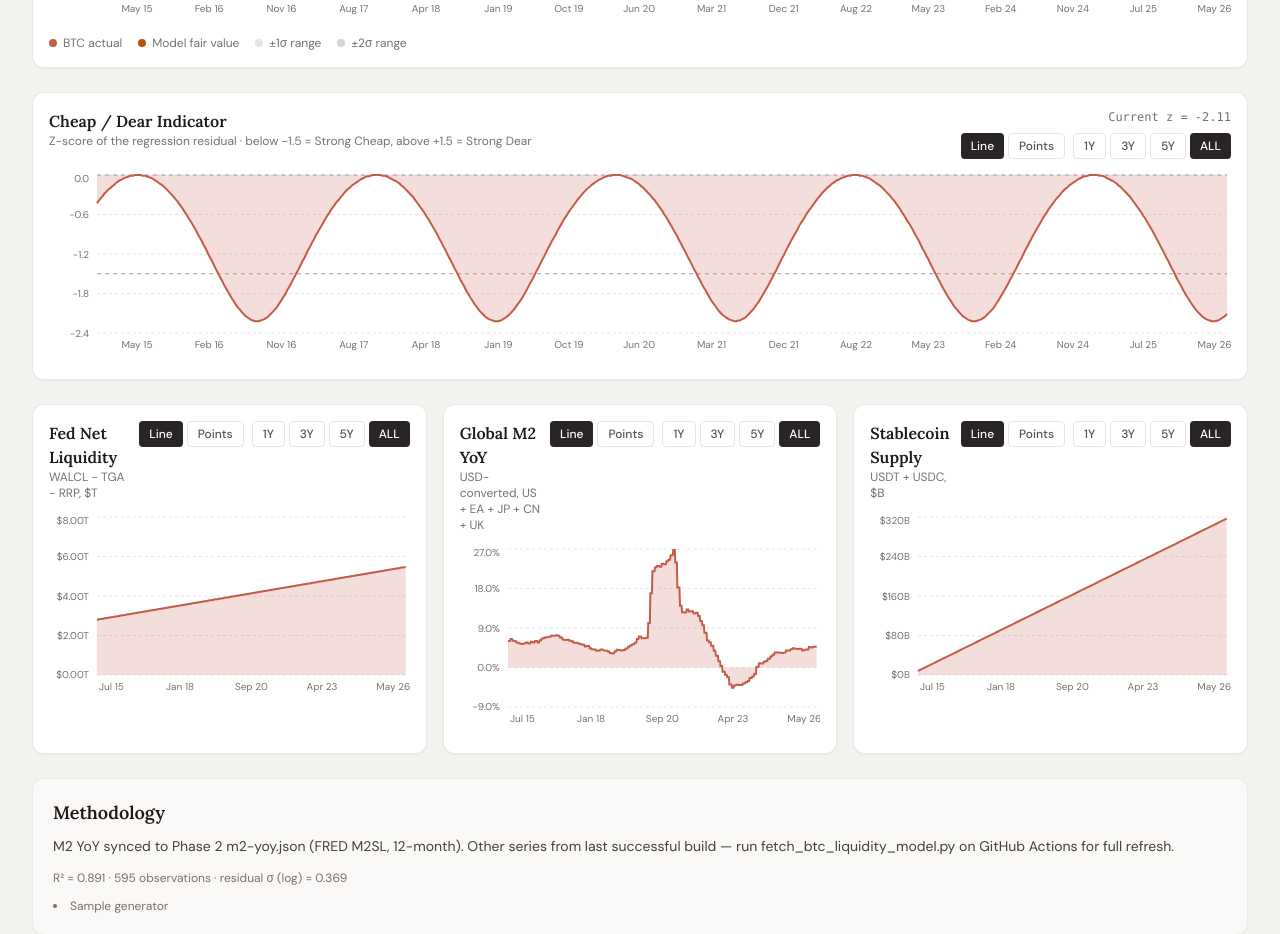
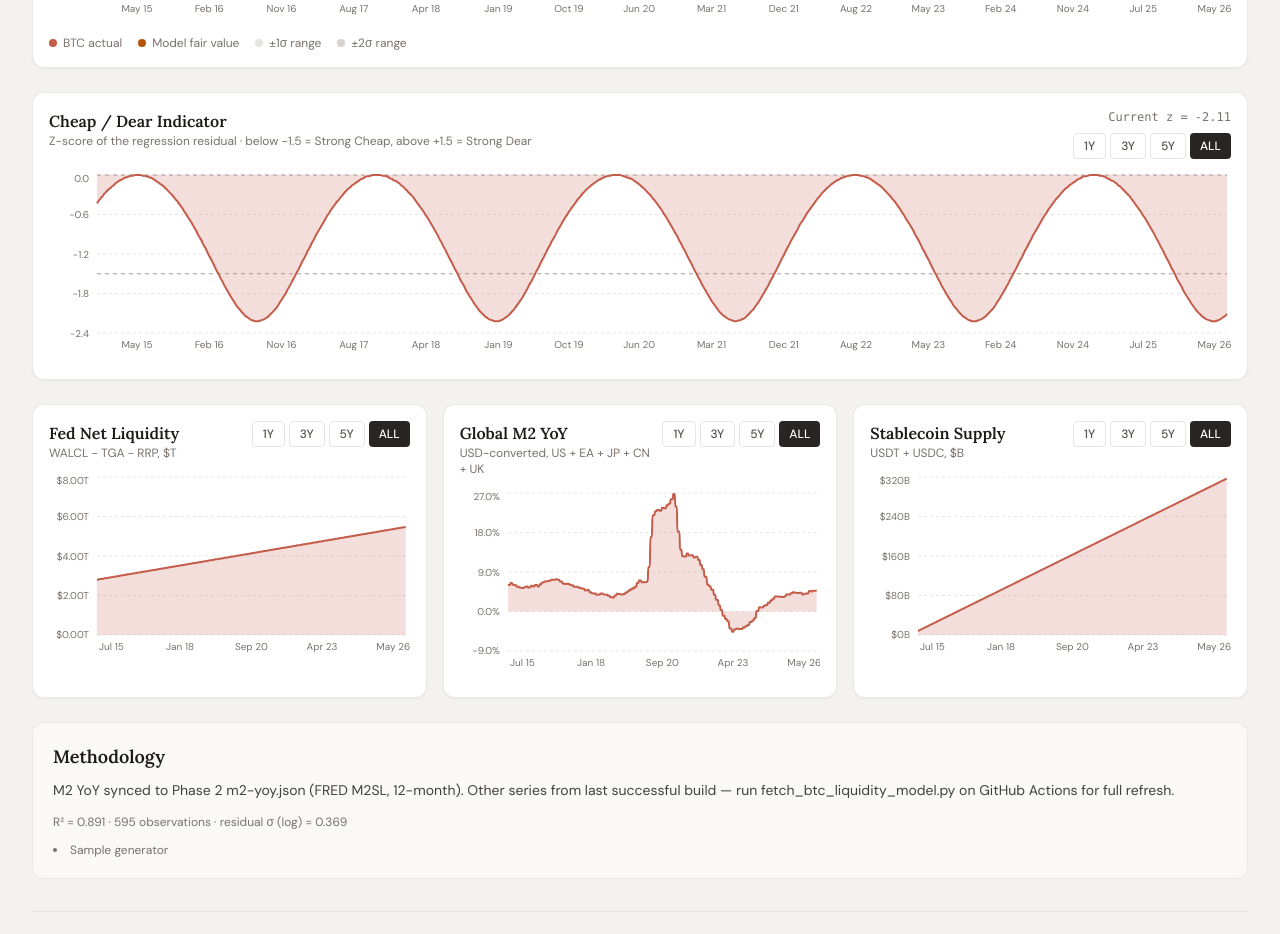
Before and after one commit to joshhop21/Spicy-Data-Dashboard, a Next.js app: page / in a window 1280 px wide. Shown: the part 2560-3494 px from the top of the page. Built offline with nearby package versions, Linux system fonts and the light colour scheme.

Commit message:
Fix BTC liquidity charts not rendering after styling change

```diff
--- a/components/additional/BtcLiquidityDashboard.tsx
+++ b/components/additional/BtcLiquidityDashboard.tsx
@@ -18,19 +18,10 @@ import type { BtcLiquidityModelData, BtcLiquidityPoint } from "@/lib/btc-liquidi
 type Props = { data: BtcLiquidityModelData };
 
 type RangeKey = "1Y" | "3Y" | "5Y" | "ALL";
-type LineStyle = "line" | "points";
-type ChartId = "fairValue" | "zScore" | "fedNet" | "globalM2" | "stables";
 
-const DEFAULT_LINE_STYLES: Record<ChartId, LineStyle> = {
-  fairValue: "line",
-  zScore: "line",
-  fedNet: "line",
-  globalM2: "line",
-  stables: "line",
-};
-
-/** Shared area look — coral stroke, soft fill. */
+/** Matches Global M2 YoY chart — soft area fill, coral stroke. */
 const CHART_STYLE = {
+  lineType: "monotone" as const,
   color: "#c45c4a",
   fillOpacity: 0.2,
   strokeWidth: 2,
@@ -63,11 +54,6 @@ type SeriesConfig = {
 export function BtcLiquidityDashboard({ data }: Props) {
   const { headline, cards, points, modelStats, methodology, sources, updatedAt } = data;
   const [range, setRange] = useState<RangeKey>("ALL");
-  const [lineStyles, setLineStyles] = useState(DEFAULT_LINE_STYLES);
-
-  const setLineStyle = (chartId: ChartId, style: LineStyle) => {
-    setLineStyles((prev) => ({ ...prev, [chartId]: style }));
-  };
 
   const filtered = useMemo(() => filterByRange(points, range), [points, range]);
 
@@ -165,10 +151,8 @@ export function BtcLiquidityDashboard({ data }: Props) {
         subtitle="Log scale · ±1σ shaded as the likely range, ±2σ as the extreme range"
         range={range}
         onRangeChange={setRange}
-        lineStyle={lineStyles.fairValue}
-        onLineStyleChange={(s) => setLineStyle("fairValue", s)}
       >
-        <FairValueChart data={fairValuePoints} lineStyle={lineStyles.fairValue} />
+        <FairValueChart data={fairValuePoints} />
         <div className="mt-2 flex flex-wrap gap-4 text-xs text-muted">
           <LegendDot color={CHART_STYLE.color} label="BTC actual" />
           <LegendDot color={CHART_STYLE.modelColor} label="Model fair value" />
@@ -183,13 +167,10 @@ export function BtcLiquidityDashboard({ data }: Props) {
         right={`Current z = ${headline.zScore.toFixed(2)}`}
         range={range}
         onRangeChange={setRange}
-        lineStyle={lineStyles.zScore}
-        onLineStyleChange={(s) => setLineStyle("zScore", s)}
       >
         <LiquidityAreaChart
           data={filtered}
           series={[{ key: "zScore", label: "Z-score" }]}
-          lineStyle={lineStyles.zScore}
           yFormatter={(v) => v.toFixed(1)}
           referenceLines={[
             { y: 1.5, label: "+1.5" },
@@ -200,48 +181,24 @@ export function BtcLiquidityDashboard({ data }: Props) {
       </ChartPanel>
 
       <div className="grid gap-4 lg:grid-cols-3">
-        <ChartPanel
-          title="Fed Net Liquidity"
-          subtitle="WALCL - TGA - RRP, $T"
-          range={range}
-          onRangeChange={setRange}
-          lineStyle={lineStyles.fedNet}
-          onLineStyleChange={(s) => setLineStyle("fedNet", s)}
-        >
+        <ChartPanel title="Fed Net Liquidity" subtitle="WALCL - TGA - RRP, $T" range={range} onRangeChange={setRange}>
           <LiquidityAreaChart
             data={filtered}
             series={[{ key: "fedNetLiqT", label: "Fed net liq" }]}
-            lineStyle={lineStyles.fedNet}
             yFormatter={(v) => `$${v.toFixed(2)}T`}
           />
         </ChartPanel>
-        <ChartPanel
-          title="Global M2 YoY"
-          subtitle="USD-converted, US + EA + JP + CN + UK"
-          range={range}
-          onRangeChange={setRange}
-          lineStyle={lineStyles.globalM2}
-          onLineStyleChange={(s) => setLineStyle("globalM2", s)}
-        >
+        <ChartPanel title="Global M2 YoY" subtitle="USD-converted, US + EA + JP + CN + UK" range={range} onRangeChange={setRange}>
           <LiquidityAreaChart
             data={filtered}
             series={[{ key: "globalM2Yoy", label: "Global M2 YoY" }]}
-            lineStyle={lineStyles.globalM2}
             yFormatter={(v) => `${v.toFixed(1)}%`}
           />
         </ChartPanel>
-        <ChartPanel
-          title="Stablecoin Supply"
-          subtitle="USDT + USDC, $B"
-          range={range}
-          onRangeChange={setRange}
-          lineStyle={lineStyles.stables}
-          onLineStyleChange={(s) => setLineStyle("stables", s)}
-        >
+        <ChartPanel title="Stablecoin Supply" subtitle="USDT + USDC, $B" range={range} onRangeChange={setRange}>
           <LiquidityAreaChart
             data={filtered}
             series={[{ key: "stableSupplyB", label: "Stablecoin supply" }]}
-            lineStyle={lineStyles.stables}
             yFormatter={(v) => `$${v.toFixed(0)}B`}
           />
         </ChartPanel>
@@ -264,26 +221,10 @@ export function BtcLiquidityDashboard({ data }: Props) {
   );
 }
 
-/** Straight segments between weekly points; optional dot at each point. */
-function seriesLineProps(lineStyle: LineStyle, color: string) {
-  if (lineStyle === "points") {
-    return {
-      type: "linear" as const,
-      dot: { r: 3, fill: color, stroke: "#fff", strokeWidth: 1.5 },
-      activeDot: { r: 4, stroke: color, strokeWidth: 2, fill: "#fff" },
-    };
-  }
-  return {
-    type: "linear" as const,
-    dot: false as const,
-  };
-}
-
 /** Shared chart shell — same grid, axes, tooltip as Global M2 YoY. */
 function LiquidityAreaChart({
   data,
   series,
-  lineStyle = "line",
   heightClass = "h-48",
   logScale = false,
   yFormatter,
@@ -292,7 +233,6 @@ function LiquidityAreaChart({
 }: {
   data: BtcLiquidityPoint[] | FairValuePoint[];
   series: SeriesConfig[];
-  lineStyle?: LineStyle;
   heightClass?: string;
   logScale?: boolean;
   yFormatter?: (v: number) => string;
@@ -366,37 +306,31 @@ function LiquidityAreaChart({
               }
             />
           ))}
-          {series.map((s) => {
-            const color = s.color ?? CHART_STYLE.color;
-            const lineProps = seriesLineProps(lineStyle, color);
-            return (
+          {series.map((s) => (
             <Area
               key={String(s.key)}
+              type={CHART_STYLE.lineType}
               dataKey={String(s.key)}
               name={String(s.key)}
-                stroke={color}
-                fill={color}
+              stroke={s.color ?? CHART_STYLE.color}
+              fill={s.color ?? CHART_STYLE.color}
               fillOpacity={CHART_STYLE.fillOpacity}
               strokeWidth={CHART_STYLE.strokeWidth}
+              dot={false}
               connectNulls
               isAnimationActive={false}
-                {...lineProps}
             />
-            );
-          })}
+          ))}
         </AreaChart>
       </ResponsiveContainer>
     </div>
   );
 }
 
-function FairValueChart({ data, lineStyle = "line" }: { data: FairValuePoint[]; lineStyle?: LineStyle }) {
+function FairValueChart({ data }: { data: FairValuePoint[] }) {
   if (data.length === 0) {
     return <ChartEmpty heightClass="h-80" />;
   }
-
-  const btcLine = seriesLineProps(lineStyle, CHART_STYLE.color);
-  const modelLine = seriesLineProps(lineStyle, CHART_STYLE.modelColor);
 
   return (
     <div className="h-80 w-full">
@@ -423,7 +357,7 @@ function FairValueChart({ data, lineStyle = "line" }: { data: FairValuePoint[];
           />
           <Tooltip content={<FairValueTooltip />} />
           <Area
-            type="monotone"
+            type={CHART_STYLE.lineType}
             dataKey="band2Range"
             isRange
             stroke="none"
@@ -433,7 +367,7 @@ function FairValueChart({ data, lineStyle = "line" }: { data: FairValuePoint[];
             legendType="none"
           />
           <Area
-            type="monotone"
+            type={CHART_STYLE.lineType}
             dataKey="band1Range"
             isRange
             stroke="none"
@@ -443,26 +377,28 @@ function FairValueChart({ data, lineStyle = "line" }: { data: FairValuePoint[];
             legendType="none"
           />
           <Area
+            type={CHART_STYLE.lineType}
             dataKey="modelFair"
             name="modelFair"
             stroke={CHART_STYLE.modelColor}
             fill={CHART_STYLE.modelColor}
             fillOpacity={CHART_STYLE.fillOpacity}
             strokeWidth={CHART_STYLE.strokeWidth}
+            dot={false}
             connectNulls
             isAnimationActive={false}
-            {...modelLine}
           />
           <Area
+            type={CHART_STYLE.lineType}
             dataKey="btcActual"
             name="btcActual"
             stroke={CHART_STYLE.color}
             fill={CHART_STYLE.color}
             fillOpacity={CHART_STYLE.fillOpacity}
             strokeWidth={CHART_STYLE.strokeWidth}
+            dot={false}
             connectNulls
             isAnimationActive={false}
-            {...btcLine}
           />
         </ComposedChart>
       </ResponsiveContainer>
@@ -491,37 +427,6 @@ function FairValueTooltip({ active, payload, label }: TooltipProps<number, strin
       <p className="text-stone-500">
         ±2σ: ${row.band2Low.toLocaleString()} – ${row.band2High.toLocaleString()}
       </p>
-    </div>
-  );
-}
-
-function LineStyleSelector({
-  style,
-  onChange,
-}: {
-  style: LineStyle;
-  onChange: (s: LineStyle) => void;
-}) {
-  const options: { key: LineStyle; label: string }[] = [
-    { key: "line", label: "Line" },
-    { key: "points", label: "Points" },
-  ];
-  return (
-    <div className="flex gap-1">
-      {options.map(({ key, label }) => (
-        <button
-          key={key}
-          type="button"
-          onClick={() => onChange(key)}
-          className={`rounded px-2.5 py-1 text-xs font-medium transition ${
-            style === key
-              ? "bg-stone-800 text-white"
-              : "border border-stone-200 bg-white text-stone-600 hover:bg-stone-50"
-          }`}
-        >
-          {label}
-        </button>
-      ))}
     </div>
   );
 }
@@ -559,8 +464,6 @@ function ChartPanel({
   right,
   range,
   onRangeChange,
-  lineStyle,
-  onLineStyleChange,
   children,
 }: {
   title: string;
@@ -568,8 +471,6 @@ function ChartPanel({
   right?: string;
   range?: RangeKey;
   onRangeChange?: (r: RangeKey) => void;
-  lineStyle?: LineStyle;
-  onLineStyleChange?: (s: LineStyle) => void;
   children: React.ReactNode;
 }) {
   return (
@@ -581,12 +482,7 @@ function ChartPanel({
         </div>
         <div className="flex flex-col items-end gap-2">
           {right && <p className="font-mono text-xs tabular-nums text-muted">{right}</p>}
-          <div className="flex flex-wrap items-center justify-end gap-2">
-            {lineStyle && onLineStyleChange && (
-              <LineStyleSelector style={lineStyle} onChange={onLineStyleChange} />
-            )}
           {range && onRangeChange && <RangeSelector range={range} onChange={onRangeChange} />}
-          </div>
         </div>
       </div>
       {children}
```
Lines whose indentation alone changed are shown as unchanged.
